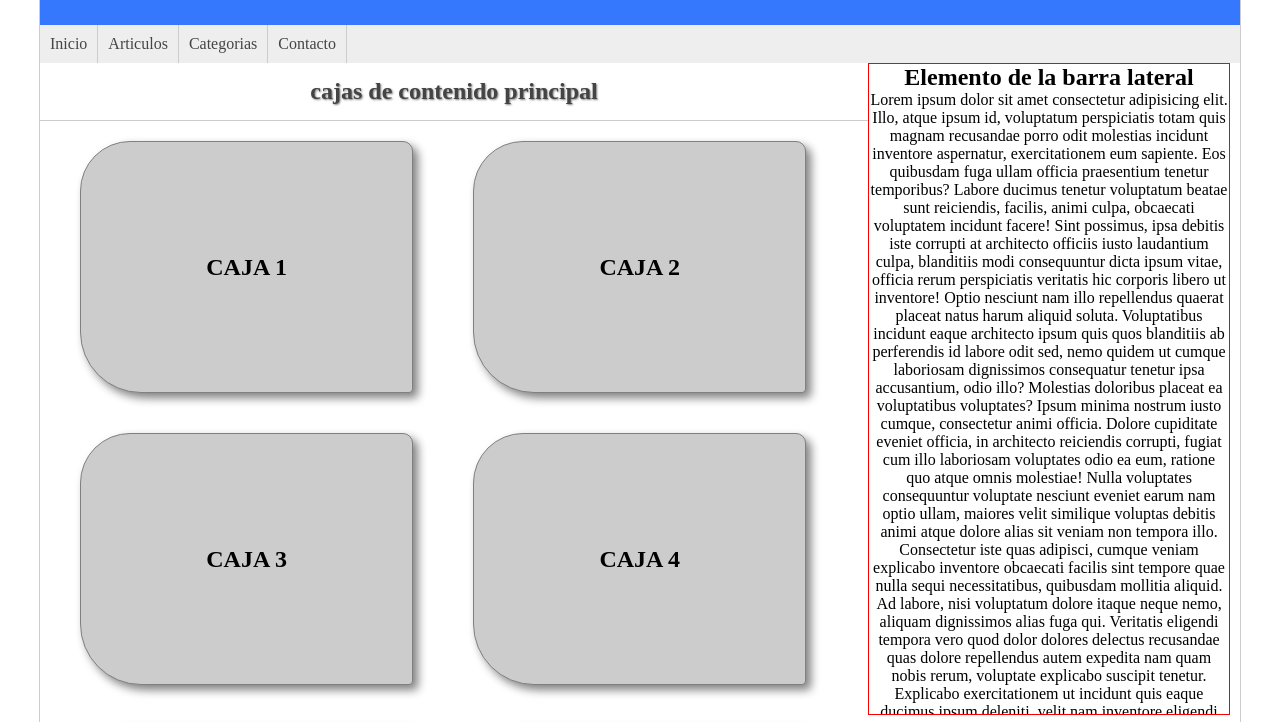
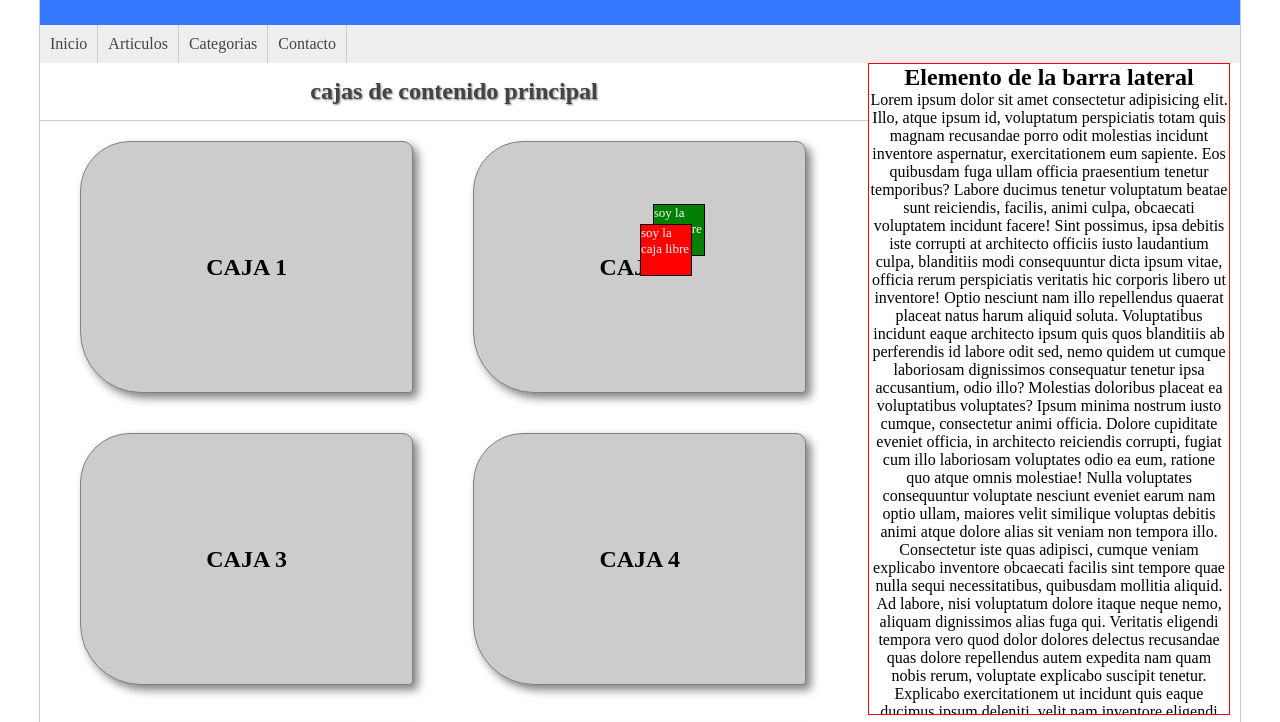
Before and after one commit to Piratadelrock/MasterCss, a plain HTML site: page 5-ejercicio/index.html in a window 1280 px wide. Shown: the part 76-798 px from the top of the page. Drawn offline with Linux system fonts and the light colour scheme.

Commit message:
z-index para posicionar que caja estara encima de otra

```diff
--- a/5-ejercicio/ejercicio.css
+++ b/5-ejercicio/ejercicio.css
@@ -121,6 +121,9 @@ CABECERA, MENU, BARRA LATERAL, SECCION DE CONTENIDO PRINCIPAL ELEMENTOS DENTRO D
 
 .libre{
     position: absolute;
+    top: 300px;
+    left: 50%;
+
     border: 1px solid black;
     background-color: red;
     color:white;
@@ -128,3 +131,13 @@ CABECERA, MENU, BARRA LATERAL, SECCION DE CONTENIDO PRINCIPAL ELEMENTOS DENTRO D
     height: 50px;
     font-size: 13px;
 }
+.libre1{
+    z-index: 2;
+}
+.libre2{
+    background-color: green;
+    top: 280px;
+    left: 51%;
+    z-index: 1;
+
+}
--- a/5-ejercicio/index.html
+++ b/5-ejercicio/index.html
@@ -63,8 +63,10 @@
             Todos los derechos reservadaos &copy;
         </footer>
     </div>
-
-    <div class="libre">
+    <div class="libre libre1">
+        soy la caja libre
+    </div>
+    <div class="libre libre2">
         soy la caja libre
     </div>
 </body>
```
